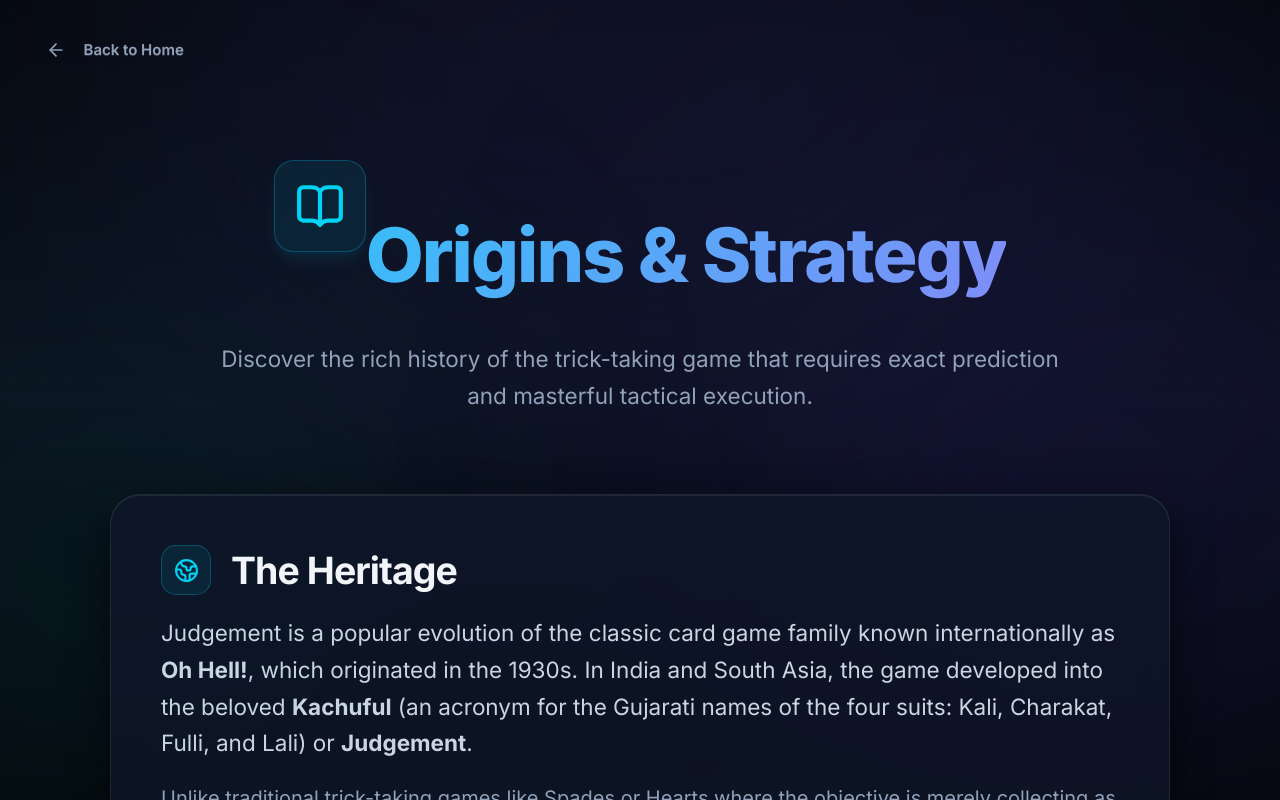
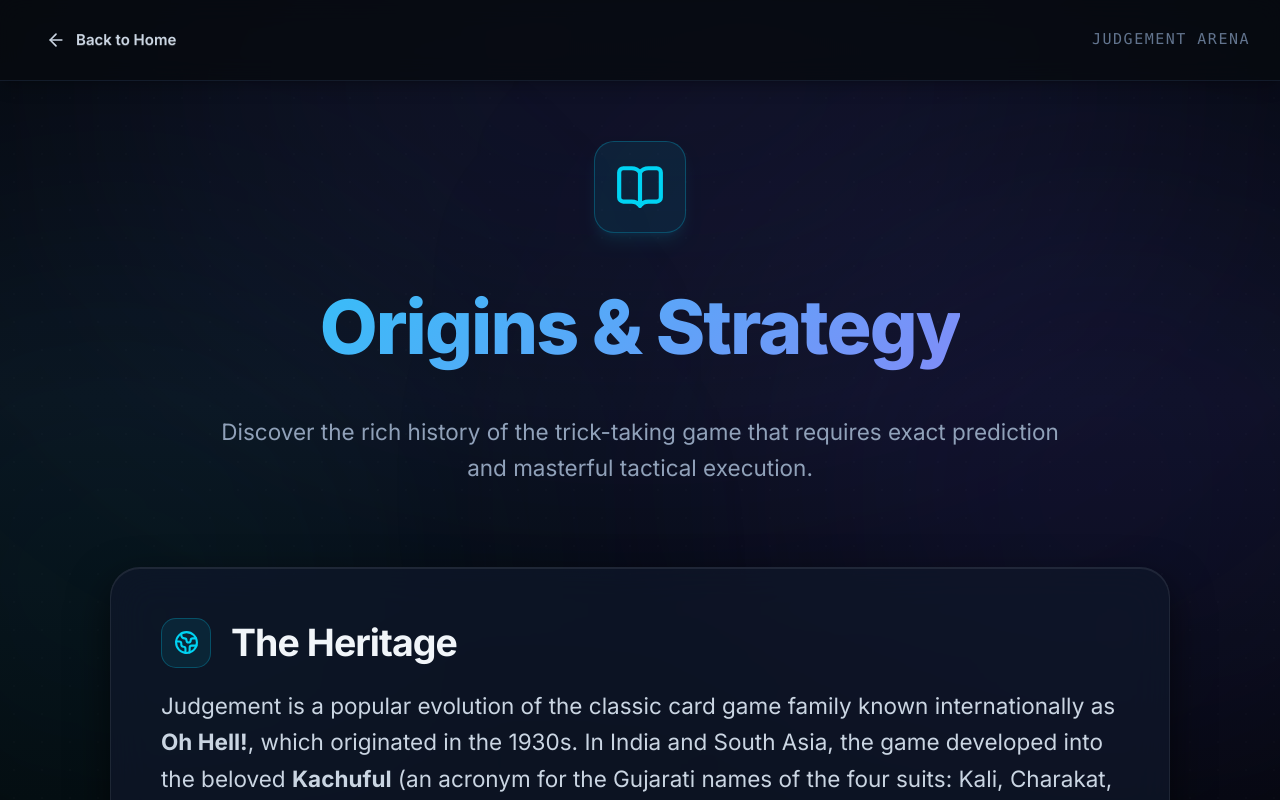
Before and after one commit to vedantbladers/JUDGEMENT-GAME, a Next.js app in the folder frontend/: page /about in a window 1280 px wide. Shown: the top 800 px of the page. Built offline with nearby package versions, Linux system fonts and the light colour scheme.

Commit message:
fix(ui): convert header navigation to sticky blurred glass bar on deep scroll

```diff
--- a/frontend/src/app/about/page.tsx
+++ b/frontend/src/app/about/page.tsx
@@ -8,16 +8,22 @@ import ParticleBackground from "@/components/ParticleBackground";
 
 export default function AboutPage() {
   return (
-    <div className="min-h-screen bg-[#070a0f] flex flex-col relative overflow-hidden">
+    <div className="min-h-screen bg-[#070a0f] flex flex-col relative overflow-x-clip">
       <ParticleBackground />
 
-      {/* Navbar */}
-      <nav className="w-full p-6 flex justify-between items-center relative z-10">
-        <Link href="/" className="btn btn-ghost btn-sm text-slate-400 hover:text-cyan-400 hover:bg-slate-800/50">
-          <ArrowLeft className="w-4 h-4 mr-2" />
+      {/* Sticky Header */}
+      <header className="sticky top-0 z-40 w-full px-6 py-4 flex justify-between items-center bg-[#070a0f]/80 backdrop-blur-md border-b border-slate-800/60 shadow-lg shadow-black/20">
+        <Link
+          href="/"
+          className="btn btn-ghost btn-sm text-slate-300 hover:text-cyan-400 hover:bg-slate-800/60 transition-colors inline-flex items-center gap-2 group"
+        >
+          <ArrowLeft className="w-4 h-4 transition-transform group-hover:-translate-x-1" />
           Back to Home
         </Link>
-      </nav>
+        <span className="text-xs uppercase tracking-widest text-slate-500 font-mono hidden sm:inline-block">
+          Judgement Arena
+        </span>
+      </header>
 
       <main className="flex-1 flex flex-col items-center py-12 px-6 relative z-10 w-full max-w-4xl mx-auto">
         <motion.div
@@ -29,8 +35,10 @@ export default function AboutPage() {
           <div className="inline-block p-4 rounded-2xl bg-cyan-500/10 border border-cyan-500/30 shadow-lg mb-6 shadow-cyan-500/10">
             <BookOpen className="w-10 h-10 text-cyan-400" />
           </div>
-          <h1 className="font-heading text-5xl md:text-6xl font-extrabold text-gradient-cyan mb-6">
-            Origins & Strategy
+          <h1 className="font-heading text-5xl md:text-6xl font-extrabold mb-6 leading-normal">
+            <span className="text-gradient-cyan inline-block pb-2">
+              Origins &amp; Strategy
+            </span>
           </h1>
           <p className="text-lg text-slate-400 max-w-2xl mx-auto leading-relaxed">
             Discover the rich history of the trick-taking game that requires exact prediction and masterful tactical execution.
--- a/frontend/src/app/rules/page.tsx
+++ b/frontend/src/app/rules/page.tsx
@@ -9,16 +9,22 @@ import PlayingCard from "@/components/PlayingCard";
 
 export default function RulesPage() {
   return (
-    <div className="min-h-screen bg-[#070a0f] flex flex-col relative overflow-hidden">
+    <div className="min-h-screen bg-[#070a0f] flex flex-col relative overflow-x-clip">
       <ParticleBackground />
 
-      {/* Navbar */}
-      <nav className="w-full p-6 flex justify-between items-center relative z-10">
-        <Link href="/" className="btn btn-ghost btn-sm text-slate-400 hover:text-cyan-400 hover:bg-slate-800/50">
-          <ArrowLeft className="w-4 h-4 mr-2" />
+      {/* Sticky Header */}
+      <header className="sticky top-0 z-40 w-full px-6 py-4 flex justify-between items-center bg-[#070a0f]/80 backdrop-blur-md border-b border-slate-800/60 shadow-lg shadow-black/20">
+        <Link
+          href="/"
+          className="btn btn-ghost btn-sm text-slate-300 hover:text-cyan-400 hover:bg-slate-800/60 transition-colors inline-flex items-center gap-2 group"
+        >
+          <ArrowLeft className="w-4 h-4 transition-transform group-hover:-translate-x-1" />
           Back to Home
         </Link>
-      </nav>
+        <span className="text-xs uppercase tracking-widest text-slate-500 font-mono hidden sm:inline-block">
+          Judgement Arena
+        </span>
+      </header>
 
       <main className="flex-1 flex flex-col items-center py-12 px-6 relative z-10 w-full max-w-5xl mx-auto">
         <motion.div
@@ -30,8 +36,10 @@ export default function RulesPage() {
           <div className="inline-block p-4 rounded-2xl bg-cyan-500/10 border border-cyan-500/30 shadow-lg mb-6 shadow-cyan-500/10">
             <Lightbulb className="w-10 h-10 text-cyan-400" />
           </div>
-          <h1 className="font-heading text-5xl md:text-6xl font-extrabold text-gradient-cyan mb-6">
-            Rules of the Arena
+          <h1 className="font-heading text-5xl md:text-6xl font-extrabold mb-6 leading-normal">
+            <span className="text-gradient-cyan inline-block pb-2">
+              Rules of the Arena
+            </span>
           </h1>
           <p className="text-lg text-slate-400 max-w-2xl mx-auto leading-relaxed">
             Master the art of prediction. In Judgement, winning every trick isn&apos;t the goal—winning exactly what you predicted is.
```
